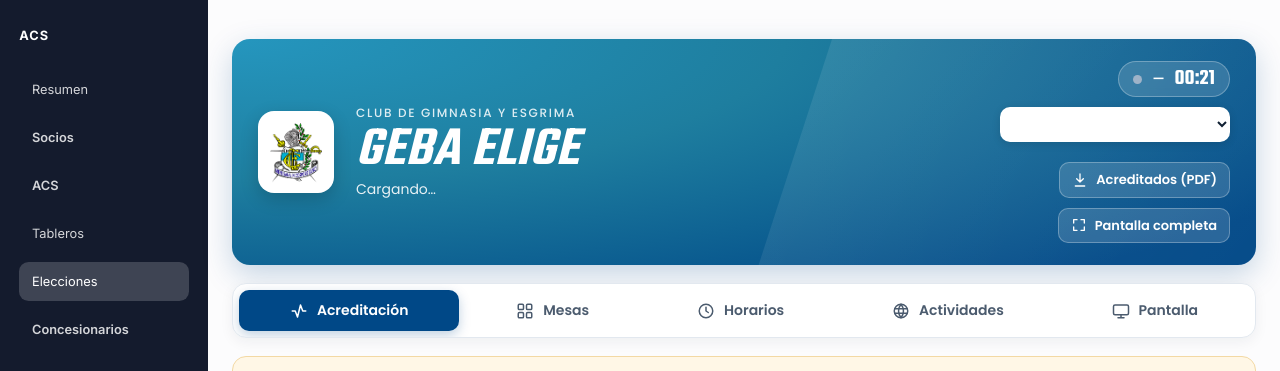
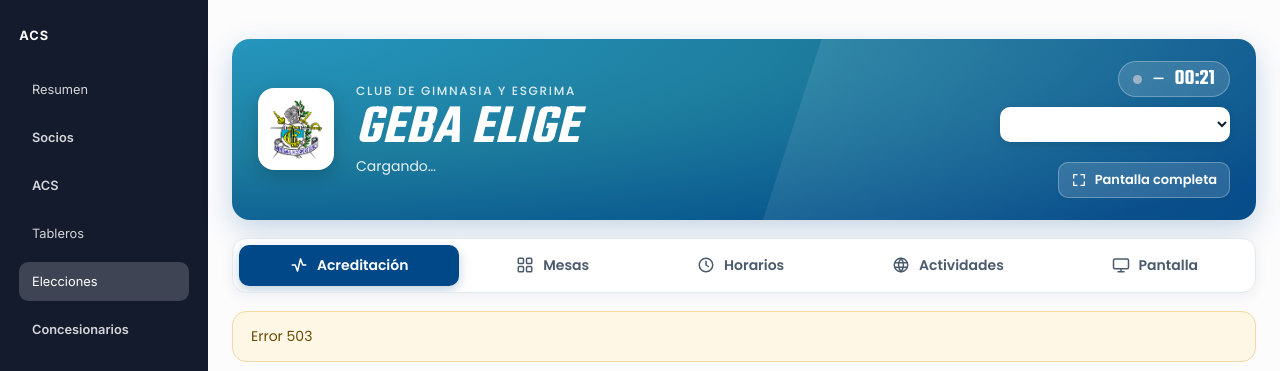
Before and after one commit to hbrunacci/geba_acs, a Django app: page /xsys/elecciones/ in a window 1280 px wide. Shown: the top 371 px of the page. Run offline with Django 5.2, Linux system fonts and the light colour scheme; the visitor is signed in with stand-in values (Sample User, id 1); data that the repository does not hold is empty.

Commit message:
Elecciones: sin el botón del PDF en la pantalla (queda el comando)
Co-Authored-By: Claude Opus 5.5 <noreply@anthropic.com>
Claude-Session: https://claude.ai/code/session_011FZSYVXJRbYHTntqkL7Hms

```diff
--- a/xsys/templates/xsys/elecciones.html
+++ b/xsys/templates/xsys/elecciones.html
@@ -94,7 +94,6 @@
     background: rgba(255,255,255,.14); border: 1px solid rgba(255,255,255,.28); border-radius: 10px; padding: 7px 12px; cursor: pointer;
   }
   .elx-pantalla:hover { background: rgba(255,255,255,.24); }
-  #elx-pdf { text-decoration: none; }
   .elx-pantalla:focus-visible { outline: 3px solid var(--oro); outline-offset: 2px; }
   .elx-pantalla svg { width: 16px; height: 16px; }
   .elx-pantalla .salir, .elx:fullscreen .elx-pantalla .entrar { display: none; }
@@ -103,7 +102,7 @@
   /* Pantalla completa (para dejarla en un televisor): ocupa todo, sin el
      selector de elección ni el pie, y los gráficos crecen hasta el borde. */
   .elx:fullscreen { max-width: none; overflow-y: auto; background: var(--fondo); padding: 20px 28px; align-content: start; }
-  .elx:fullscreen .elx-select, .elx:fullscreen #elx-pdf { display: none; }
+  .elx:fullscreen .elx-select { display: none; }
   .elx:fullscreen .elx-graf--alto { height: calc(100vh - 290px); min-height: 340px; }
   .elx:fullscreen #panel-pantalla .elx-graf--alto { height: calc(100vh - 680px); min-height: 260px; }
   .elx-hero { min-height: min-content; }
@@ -232,12 +231,6 @@
       <span class="elx-estado" id="elx-estado"><span class="elx-punto"></span><span id="elx-estado-txt">—</span><span class="reloj" id="elx-reloj">--:--</span></span>
       <select class="elx-select" id="elx-eleccion" aria-label="Elección"></select>
       <span class="elx-act" id="elx-act"></span>
-      {% if "participacion" in secciones %}
-      <a class="elx-pantalla" id="elx-pdf" href="#" title="Socios acreditados por hora y por mesa, para las listas">
-        <svg viewBox="0 0 24 24" fill="none" stroke="currentColor" stroke-width="2" stroke-linecap="round" stroke-linejoin="round"><path d="M12 3v12M7 10l5 5 5-5M5 21h14"/></svg>
-        <span>Acreditados (PDF)</span>
-      </a>
-      {% endif %}
       <button class="elx-pantalla" type="button" id="elx-pantalla" hidden>
         <svg viewBox="0 0 24 24" fill="none" stroke="currentColor" stroke-width="2" stroke-linecap="round" stroke-linejoin="round"><path d="M4 9V4h5M20 9V4h-5M4 15v5h5M20 15v5h-5"/></svg>
         <span class="entrar">Pantalla completa</span><span class="salir">Salir de pantalla completa</span>
@@ -708,12 +701,6 @@
       if (estado.datos.actividades) pintarActividades(estado.datos.actividades);
     });
   });
-  // El PDF se arma en el momento con el corte actual de xSys.
-  if ($("elx-pdf")) $("elx-pdf").addEventListener("click", function (ev) {
-    ev.preventDefault();
-    location.href = "/api/xsys/elecciones/reporte.pdf" + (estado.eleccion ? "?eleccion=" + estado.eleccion : "");
-  });
-
   $("elx-eleccion").addEventListener("change", function () {
     estado.eleccion = this.value;
     estado.datos = {};
```
